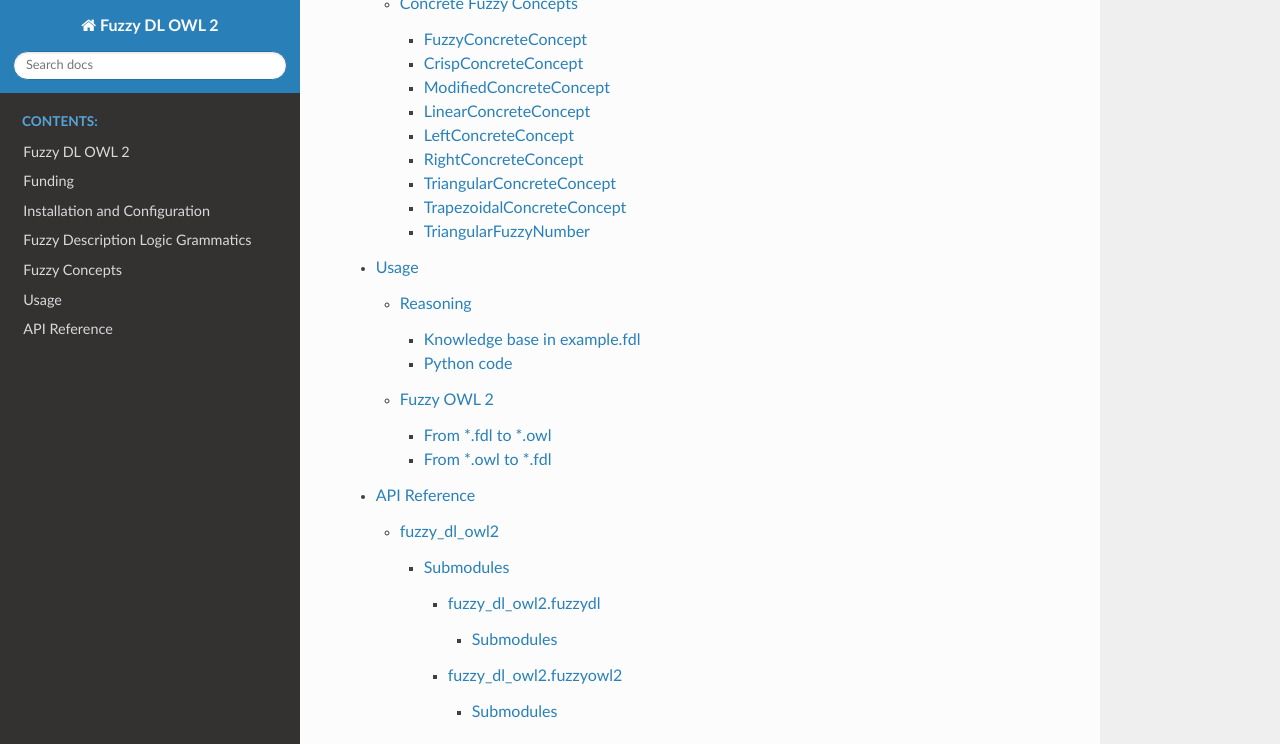
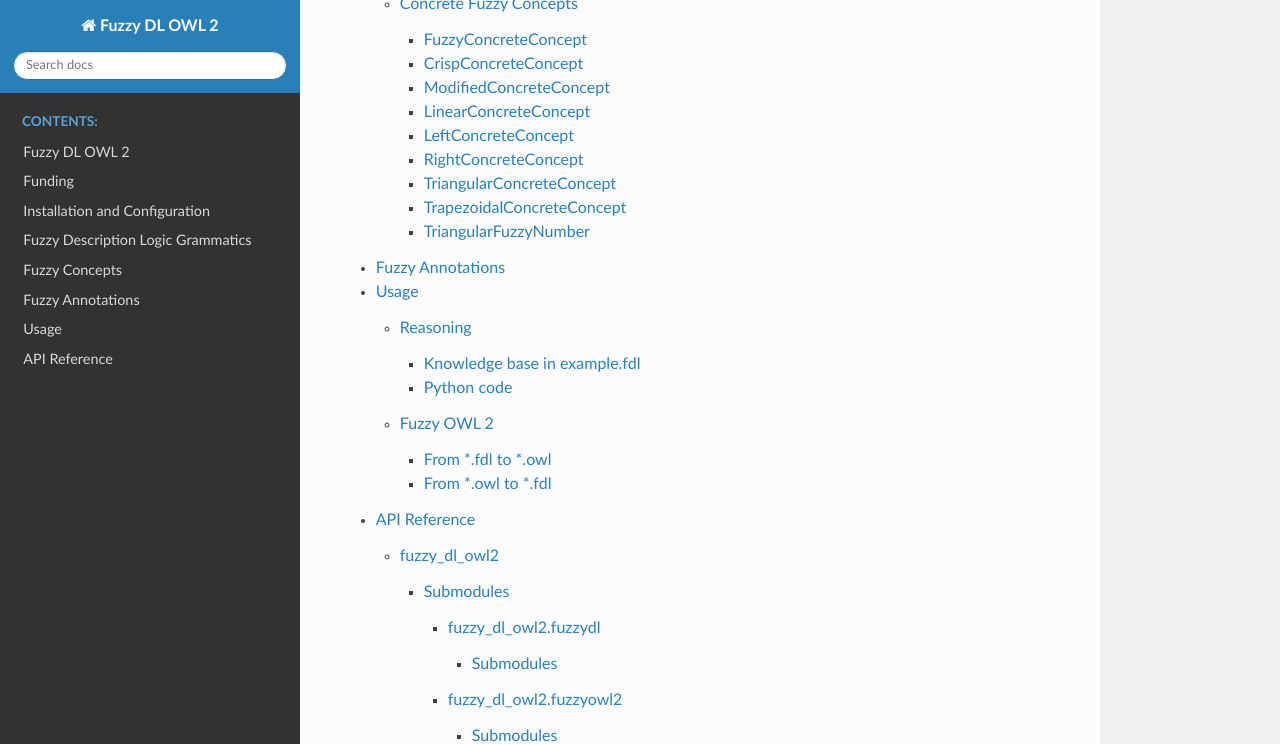
Before and after one commit to giuseppefilippone/fuzzy_dl_owl2, a Sphinx documentation site: the page built from docs/source/index.rst, in a window 1280 px wide and 900 px high, scrolled down 5785 px, cut to the strip 0-744 px from the top of the window. Built offline with Sphinx 7.4.7 and the Read the Docs theme 3.1.0, drawn with Linux system fonts in a browser that asks for light colours.

Commit message:
Update docs

```diff
--- a/docs/source/index.rst
+++ b/docs/source/index.rst
@@ -17,6 +17,7 @@ Welcome to fuzzy_dl_owl2's documentation!
    install_and_config
    new_grammar
    new_concepts
+   xml
    usage
    api/index
 
--- /dev/null
+++ b/docs/source/xml.md
@@ -0,0 +1 @@
+# Fuzzy Annotations
```
Also changed, not shown: 1 other file.
